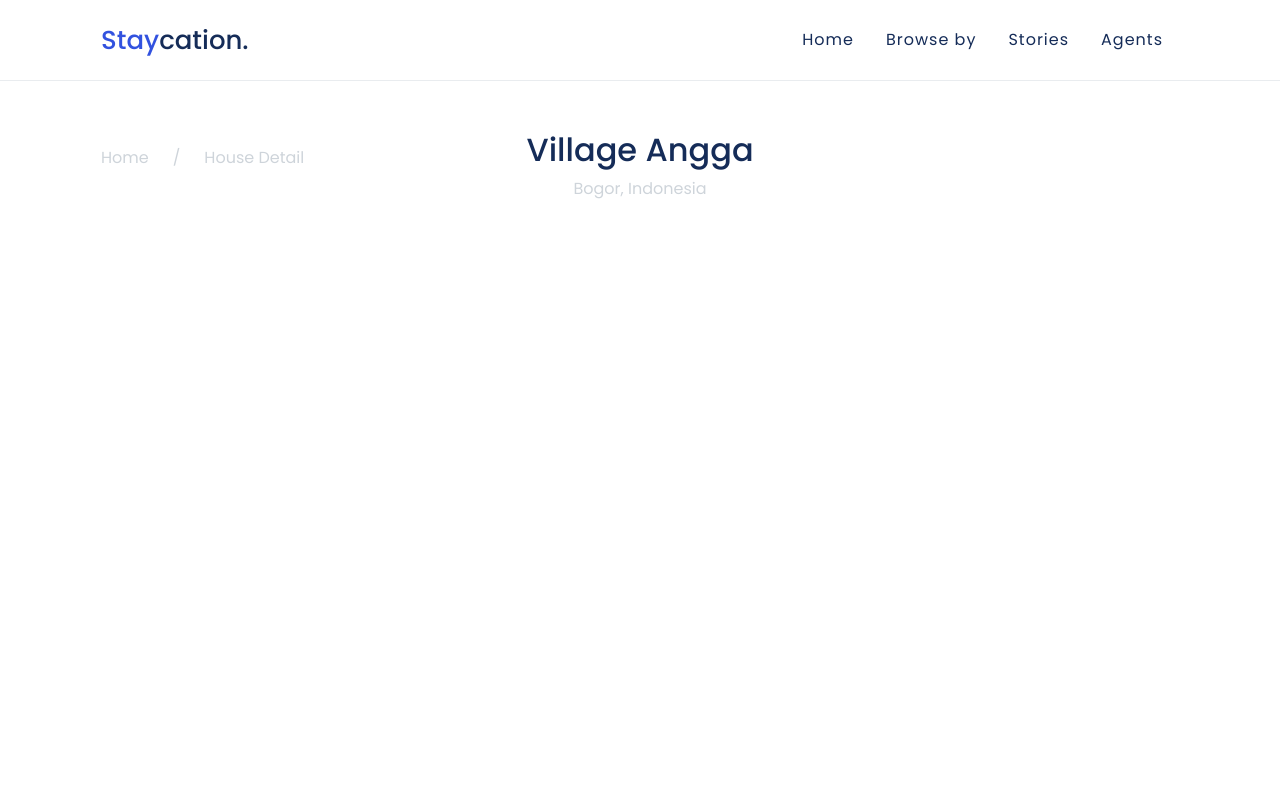
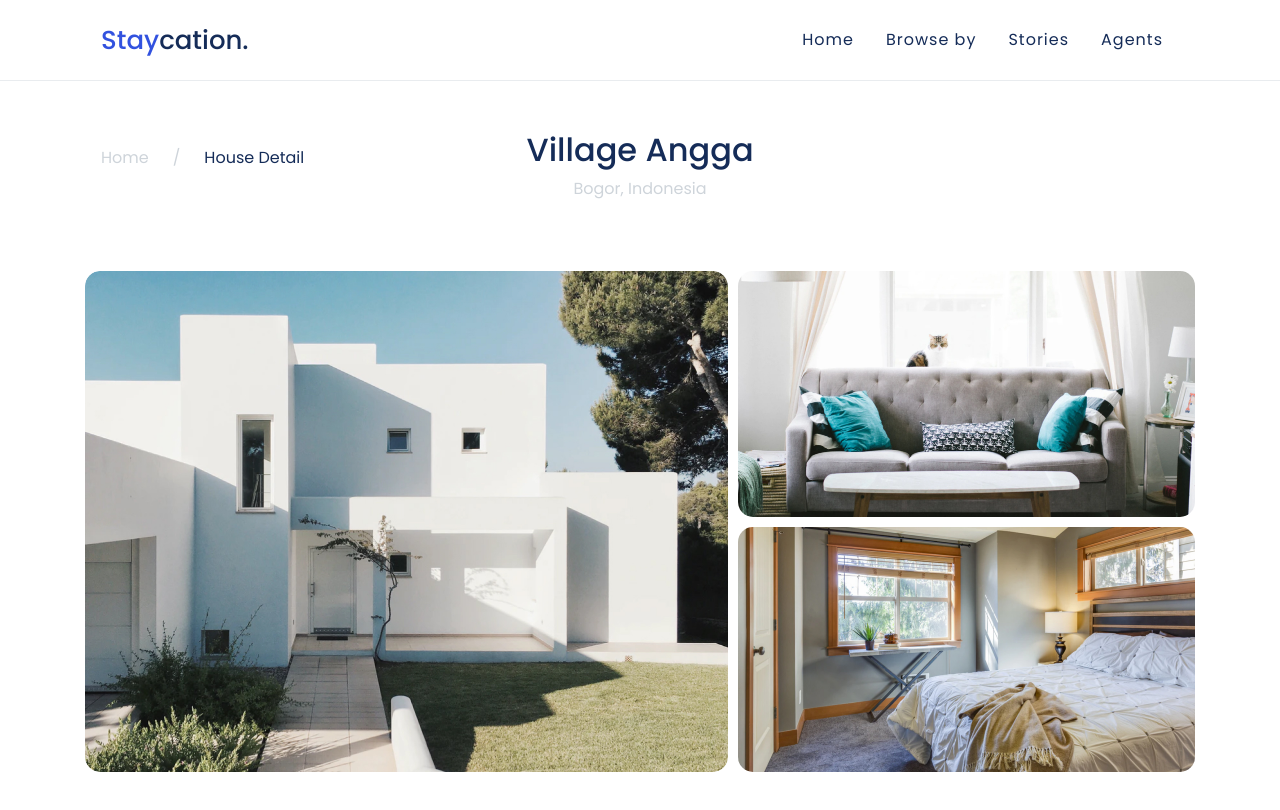
Before and after one commit to ruston-RnY/react-staycation-app, a React (Create React App) app: page /properties/asd1293uasdads1 in a window 1280 px wide. Shown: the top 810 px of the page. Built offline with nearby package versions, Linux system fonts and the light colour scheme.

Commit message:
add component image detail

```diff
--- a/src/elements/Breadcrumb/index.js
+++ b/src/elements/Breadcrumb/index.js
@@ -4,30 +4,7 @@ import propTypes from "prop-types";
 import Button from "../../elements/Button/Button";
 
 export default function Breadcrumb(props) {
-  console.log(props.data);
   return (
-    // <nav aria-label="breadcrumb">
-    //   <ol className="breadcrumb">
-    //     {props.data.map((item, index) => {
-    //       return (
-    //         <li
-    //           key={`breadcrumb-${index}`}
-    //           className={`breadcrumb-item${
-    //             index === props.data.length - 1 ? "active" : ""
-    //           }`}
-    //         >
-    //           {index === props.data.length - 1 ? (
-    //             item.pageTitle
-    //           ) : (
-    //             <Button type="link" href={item.pageHref}>
-    //               {item.pageTitle}
-    //             </Button>
-    //           )}
-    //         </li>
-    //       );
-    //     })}
-    //   </ol>
-    // </nav>
     <nav aria-label="breadcrumb">
       <ol className="breadcrumb">
         {props.data.map((item, index) => {
@@ -38,9 +15,13 @@ export default function Breadcrumb(props) {
               }`}
               key={`breadcrumb-${index}`}
             >
-              <Button type="link" href={item.pageHref}>
-                {item.pageTitle}{" "}
-              </Button>
+              {index === props.data.length - 1 ? (
+                item.pageTitle
+              ) : (
+                <Button type="link" href={item.pageHref}>
+                  {item.pageTitle}{" "}
+                </Button>
+              )}
             </li>
           );
         })}
@@ -53,3 +34,25 @@ Breadcrumb.propTypes = {
   data: propTypes.array,
   className: propTypes.string,
 };
+// <nav aria-label="breadcrumb">
+//   <ol className="breadcrumb">
+//     {props.data.map((item, index) => {
+//       return (
+//         <li
+//           key={`breadcrumb-${index}`}
+//           className={`breadcrumb-item${
+//             index === props.data.length - 1 ? "active" : ""
+//           }`}
+//         >
+//           {index === props.data.length - 1 ? (
+//             item.pageTitle
+//           ) : (
+//             <Button type="link" href={item.pageHref}>
+//               {item.pageTitle}
+//             </Button>
+//           )}
+//         </li>
+//       );
+//     })}
+//   </ol>
+// </nav>
--- a/src/pages/DetailPage.js
+++ b/src/pages/DetailPage.js
@@ -2,6 +2,7 @@ import React, { Component } from "react";
 import Header from "../parts/Header";
 import PageDetailTitle from "../parts/PageDetailTitle";
 import ItemDetails from "../assets/json/itemDetails.json";
+import FeaturedImage from "../parts/FeaturedImage";
 
 export default class DetailPage extends Component {
   componentDidMount() {
@@ -25,6 +26,7 @@ export default class DetailPage extends Component {
       <>
         <Header {...this.props} />
         <PageDetailTitle data={ItemDetails} breadcrumb={breadcrumb} />
+        <FeaturedImage data={ItemDetails.imageUrls} />
       </>
     );
   }
--- /dev/null
+++ b/src/parts/FeaturedImage.js
@@ -0,0 +1,26 @@
+import React from "react";
+
+export default function FeaturedImage({ data }) {
+  return (
+    <section className="container">
+      <div className="container-grid sm">
+        {data.map((item, index) => {
+          return (
+            <div
+              className={`item ${index > 0 ? "column-5" : "column-7"} ${
+                index > 0 ? "row-1" : "row-2"
+              }`}
+              key={`FeaturedImage-${index}`}
+            >
+              <div className="card">
+                <figure className="img-wrapper">
+                  <img src={item.url} alt="" className="img-cover" />
+                </figure>
+              </div>
+            </div>
+          );
+        })}
+      </div>
+    </section>
+  );
+}
```
